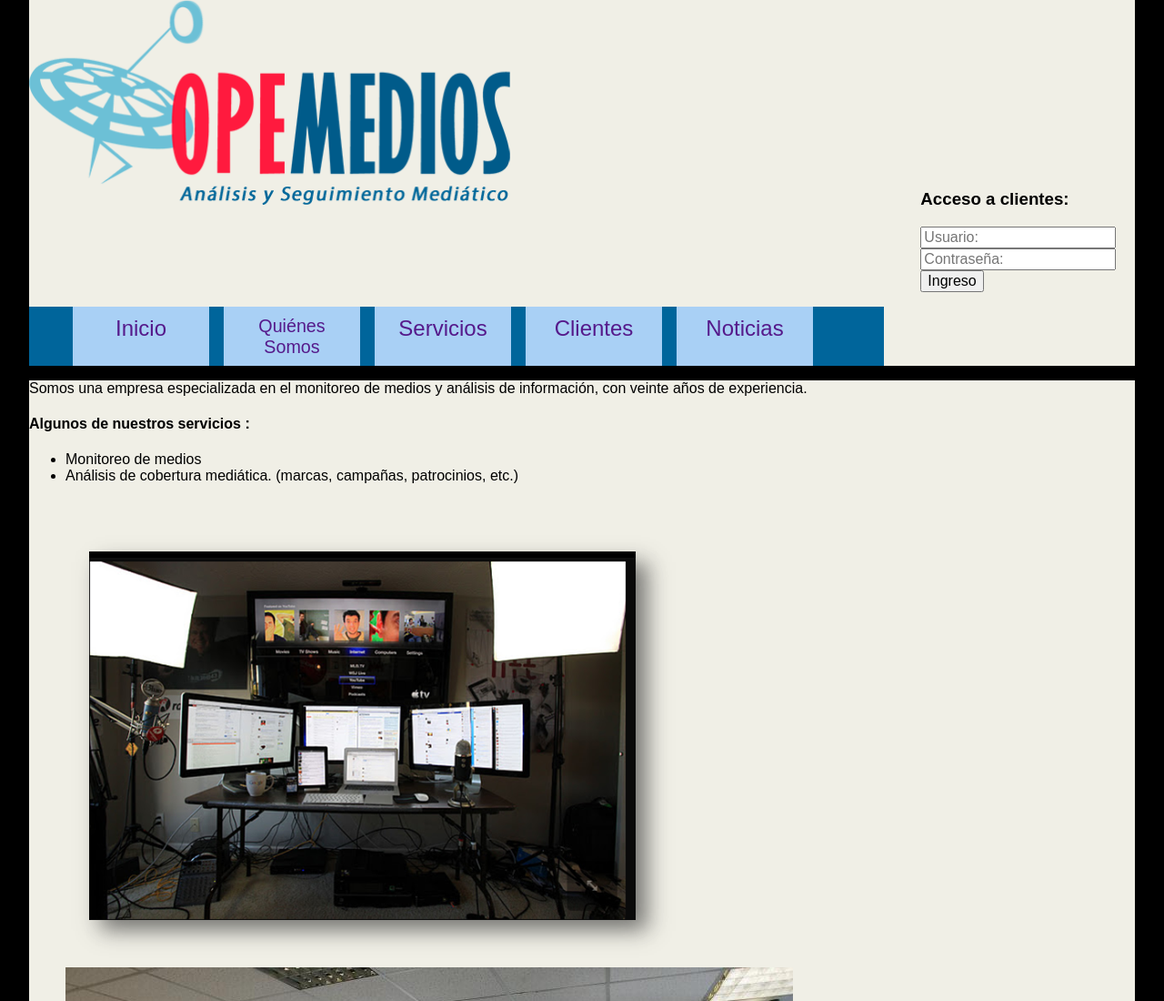
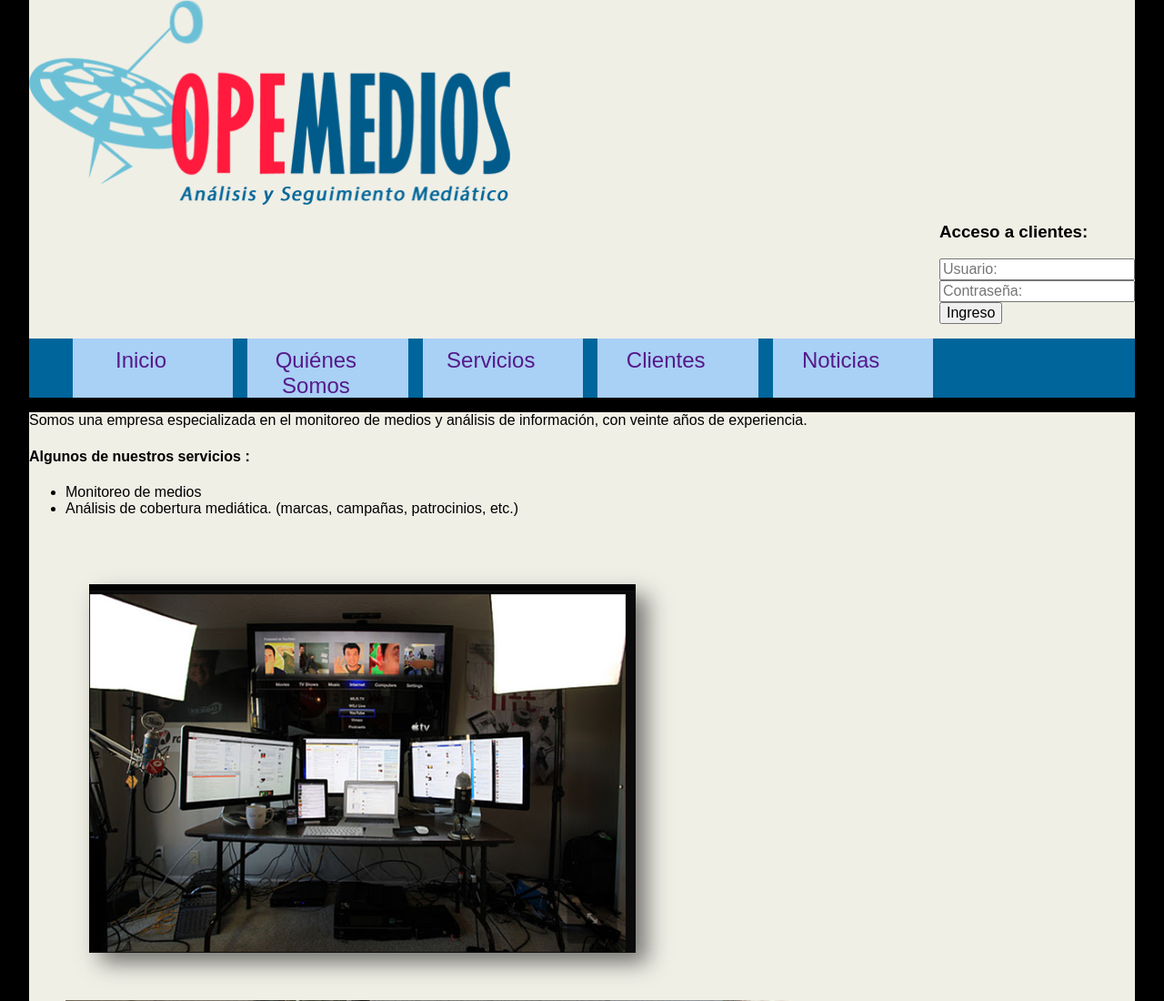
Before and after one commit to isaacBats/demo.opemedios, a plain HTML site: page index.html in a window 1280 px wide. Shown: the top 1100 px of the page at 91% size. Drawn offline with Linux system fonts and the light colour scheme; files whose address does not match are found by name.

Commit message:
Se ha terminado el menu de la pagina

```diff
--- a/css/styleOpera.css
+++ b/css/styleOpera.css
@@ -19,6 +19,7 @@ header, main, footer {
 
 	.form_acces{
 		display: table-cell;
+		float: right;
 	}
 
 	.menu{
@@ -32,6 +33,9 @@ header, main, footer {
 			margin: 0 auto;
 			/*width: 100%;
 			padding: 0;*/
+			/*margin: 0;
+			display: flex;
+			justify-content: space-around;*/
 		}
 
 		.menu_item{
@@ -40,6 +44,8 @@ header, main, footer {
 			float: left;
 			margin: 0 .5rem;
 			text-align: center;
+			width: 15%;
+			min-width: 140px;
 		}
 
 		.menu_item_link{
@@ -49,9 +55,9 @@ header, main, footer {
 			text-decoration: none;
 			width: 140px;
 		}
-			a[data-itemReduccion]{
+			/*a[data-itemReduccion]{
 				font-size: 19.7px;
-			}
+			}	*/
 
 @font-face {
   font-family: 'Mono Social Icons Font';
```
